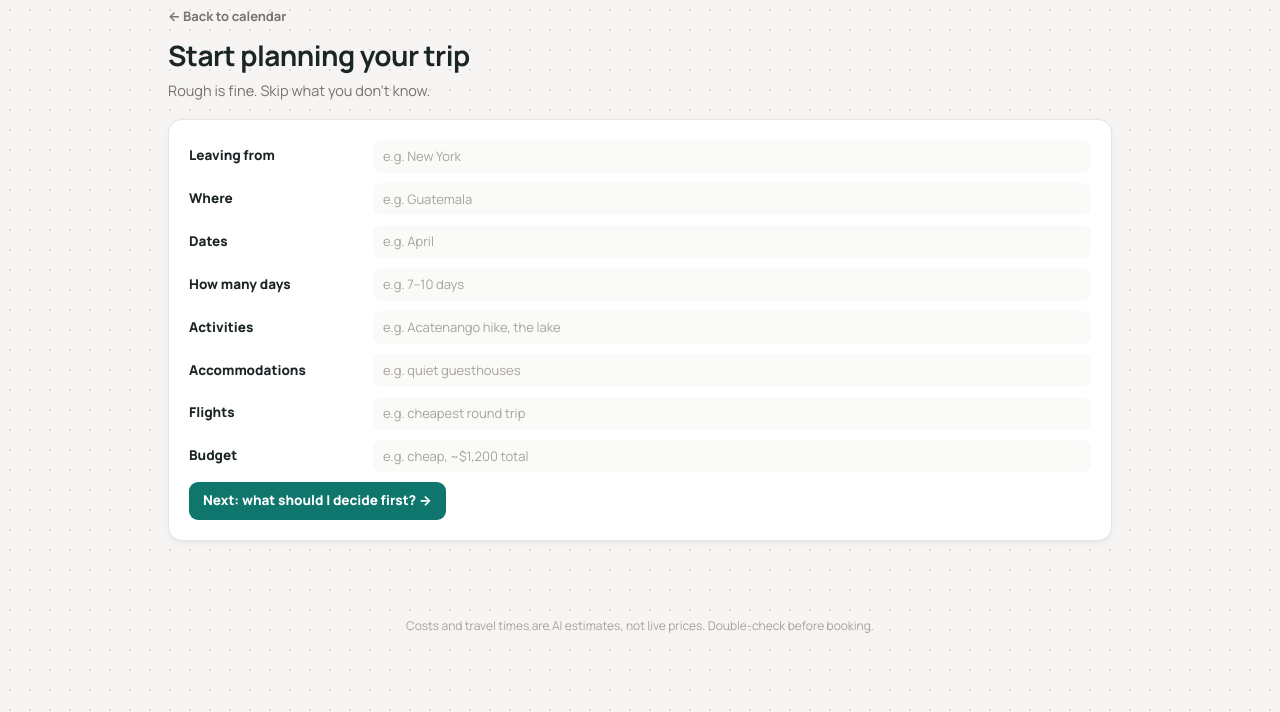
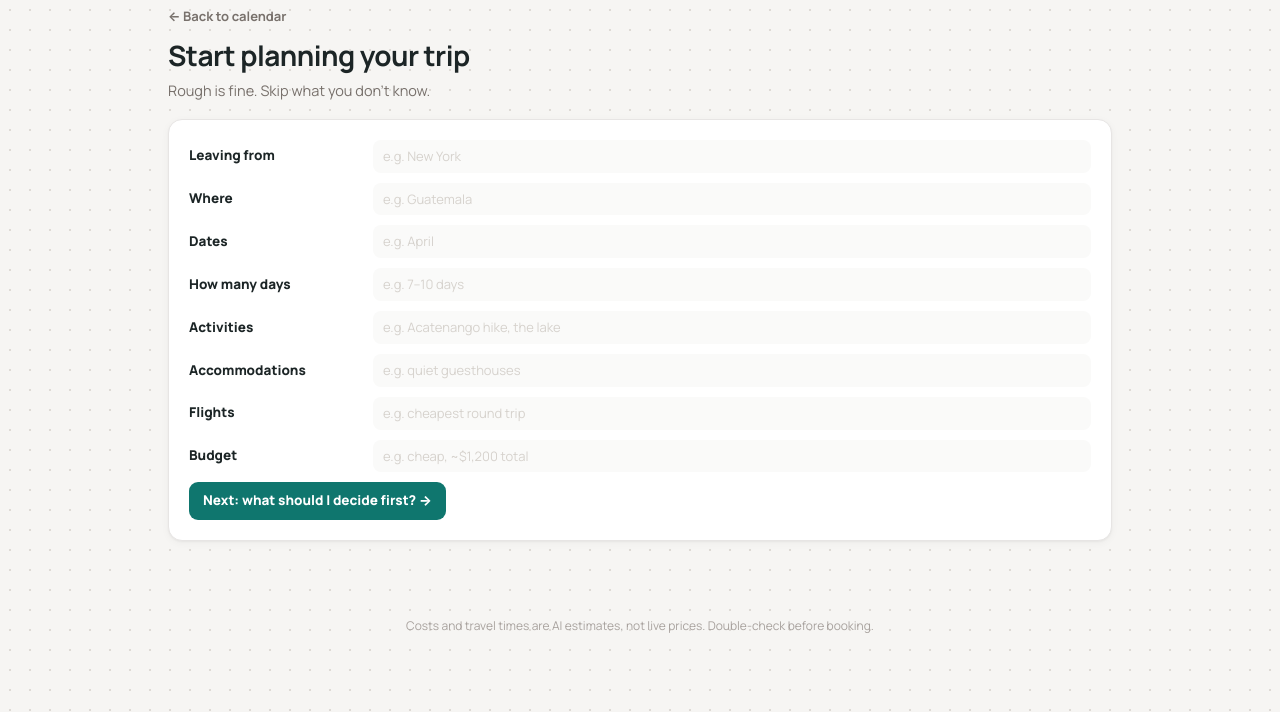
Before and after one commit to building-with-ai-f26/cp4449-project1, a Flask app: page /calendar/start in a window 1280 px wide. Shown: the part 60-772 px from the top of the page. Run offline with Flask 3, Linux system fonts and the light colour scheme.

Commit message:
Start page: lighter example text in the boxes
Co-Authored-By: Claude Opus 5.5 <noreply@anthropic.com>

```diff
--- a/templates/calendar.html
+++ b/templates/calendar.html
@@ -141,6 +141,7 @@
     .knowns { display: grid; grid-template-columns: 170px 1fr; gap: 10px 14px; align-items: center; }
     @media (max-width: 600px) { .knowns { grid-template-columns: 1fr; } }
     .knowns label { font-weight: 800; font-size: 13.5px; }
+    .knowns input::placeholder { color: #d6d2cd; font-weight: 400; }
     .suggest { display: flex; gap: 14px; align-items: center; justify-content: space-between; padding: 12px 0; border-top: 1px solid var(--line); }
     .suggest:first-of-type { border-top: none; }
     .suggest .n { font-weight: 800; font-size: 13px; color: var(--faint); width: 22px; }
```
